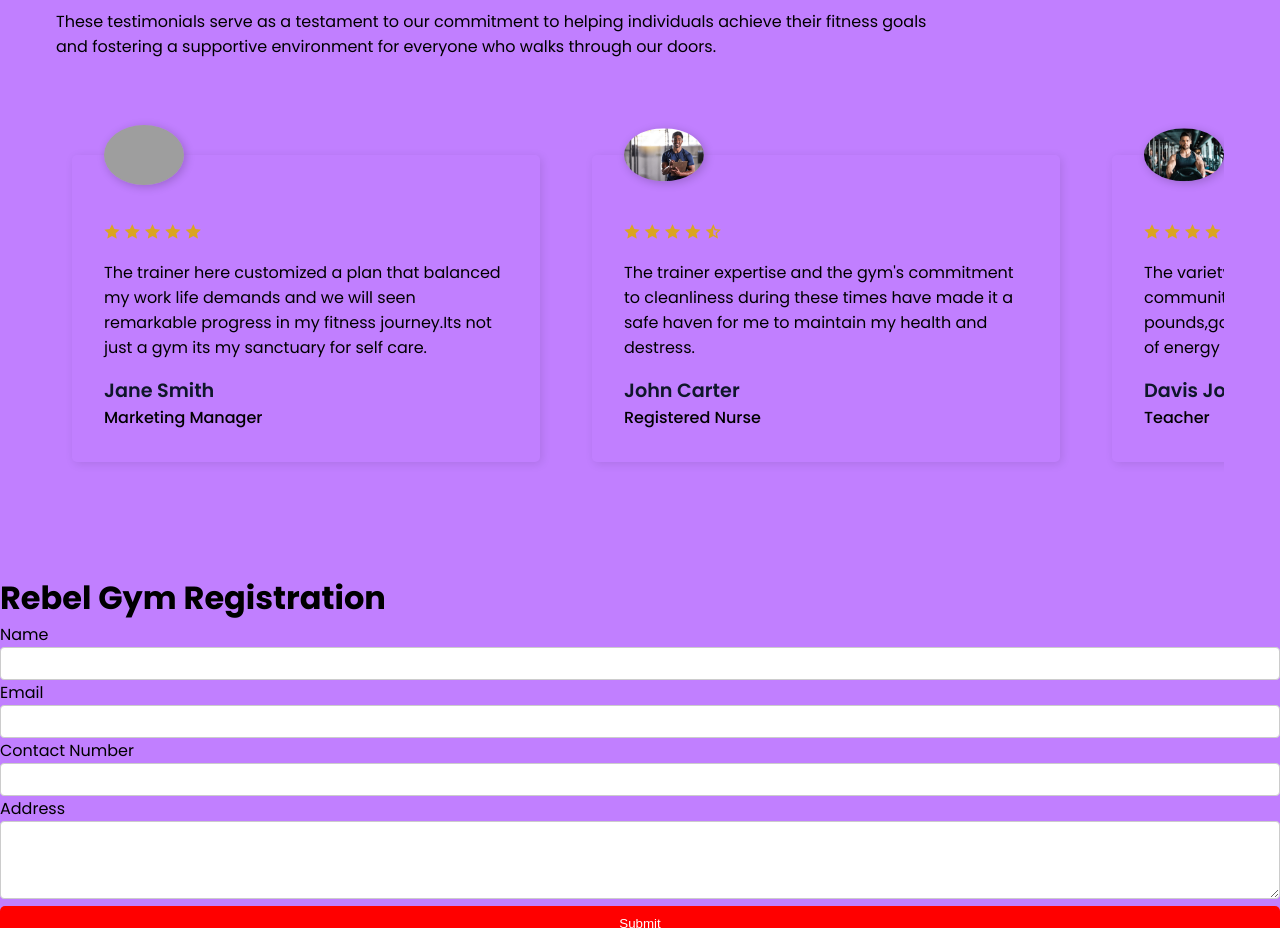
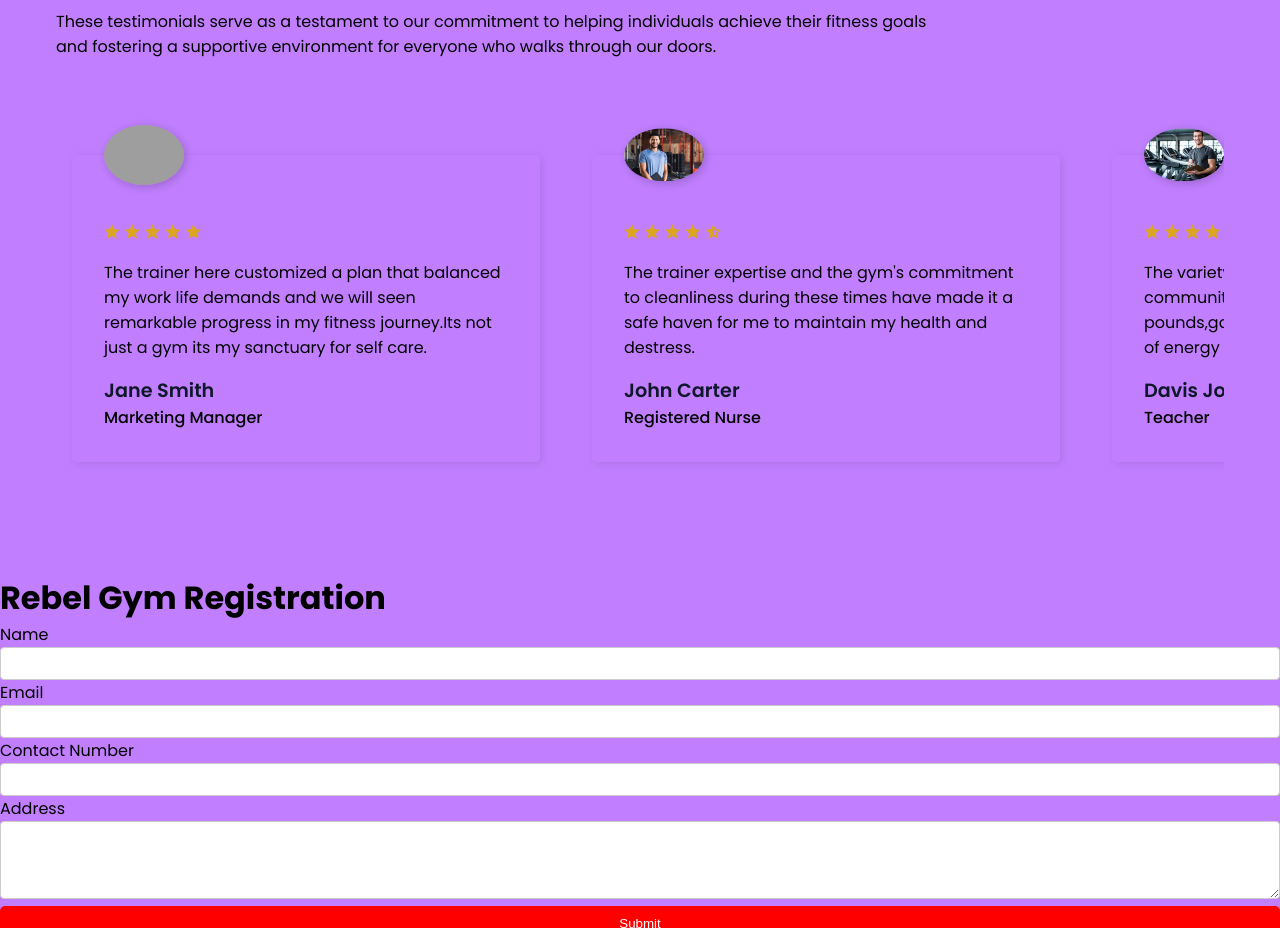
Before and after one commit to prajwalrajn/gym-website, a plain HTML site: page index.html in a window 1280 px wide. Shown: the part 4920-5848 px from the top of the page. Drawn offline with nearby package versions, Linux system fonts and the light colour scheme; grey boxes are pictures that could not be loaded.

Commit message:
first commit

```diff
--- a/index.html
+++ b/index.html
@@ -282,7 +282,7 @@
       </div>
       <div class="swiper-slide">
         <div class="client__card">
-            <img src="assets/trainer.jpg" alt="client">
+            <img src="assets/gym trainer.jpg" alt="client">
             <div class="client__ratings">
                 <span><i class="ri-star-fill"></i></span>
                 <span><i class="ri-star-fill"></i></span>
@@ -299,7 +299,7 @@
       </div>
       <div class="swiper-slide">
         <div class="client__card">
-            <img src="assets/TT.jpg" alt="client">
+            <img src="assets/pp.jpg" alt="client">
             <div class="client__ratings">
                 <span><i class="ri-star-fill"></i></span>
                 <span><i class="ri-star-fill"></i></span>
```
Also changed, not shown: assets/13.jpg (deleted), assets/2.jpg (deleted), assets/3.jpg (deleted), assets/5.jpg (deleted), assets/7.jpg (deleted), assets/8.jpg (deleted), assets/9.jpg (deleted), assets/Rebel.png (deleted), assets/TT.jpg (deleted), assets/benjamin.png (deleted), assets/dot.jpg (deleted), assets/gym trainer.jpg (added), assets/gym.png (deleted), assets/pp.jpg (added), 1 more files.
